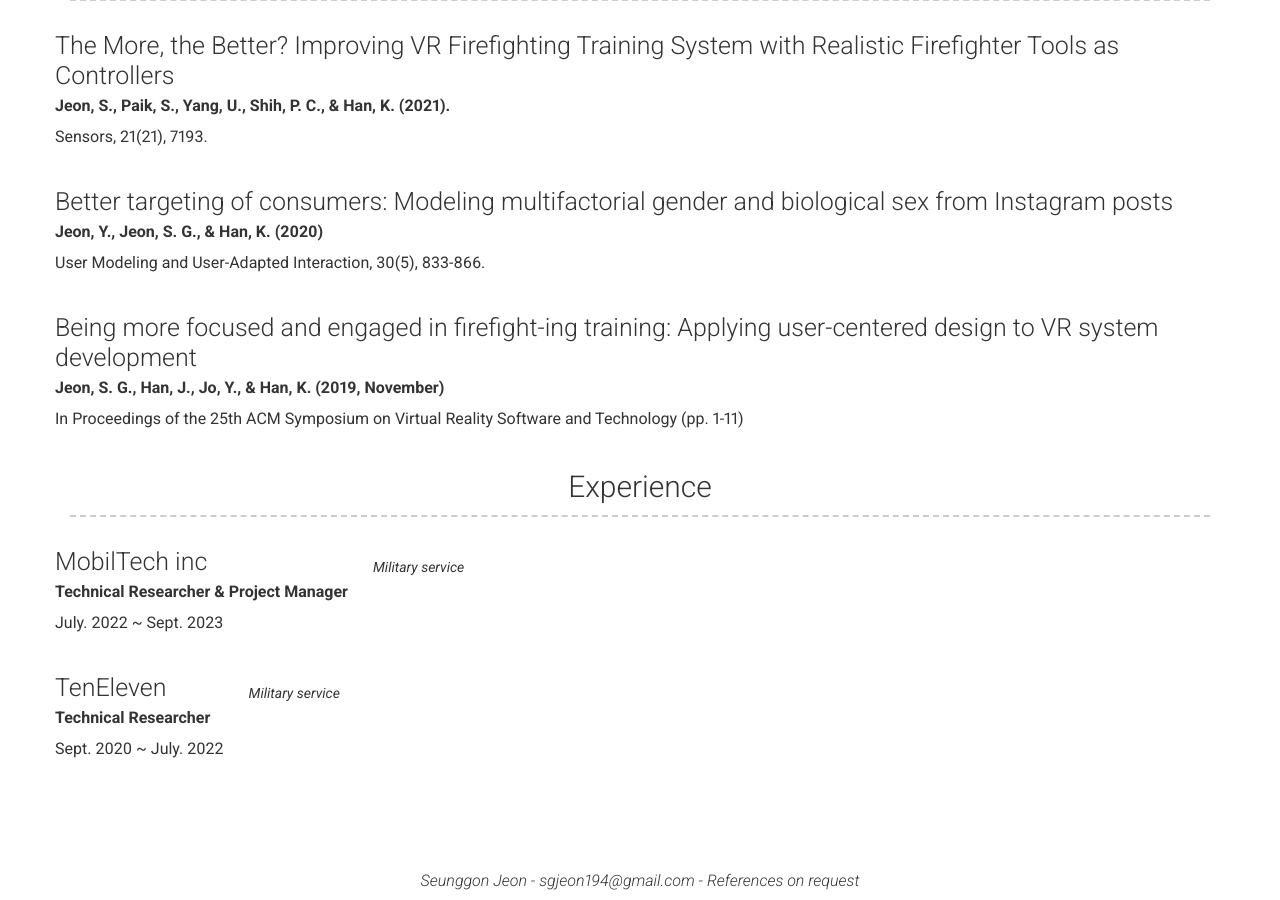
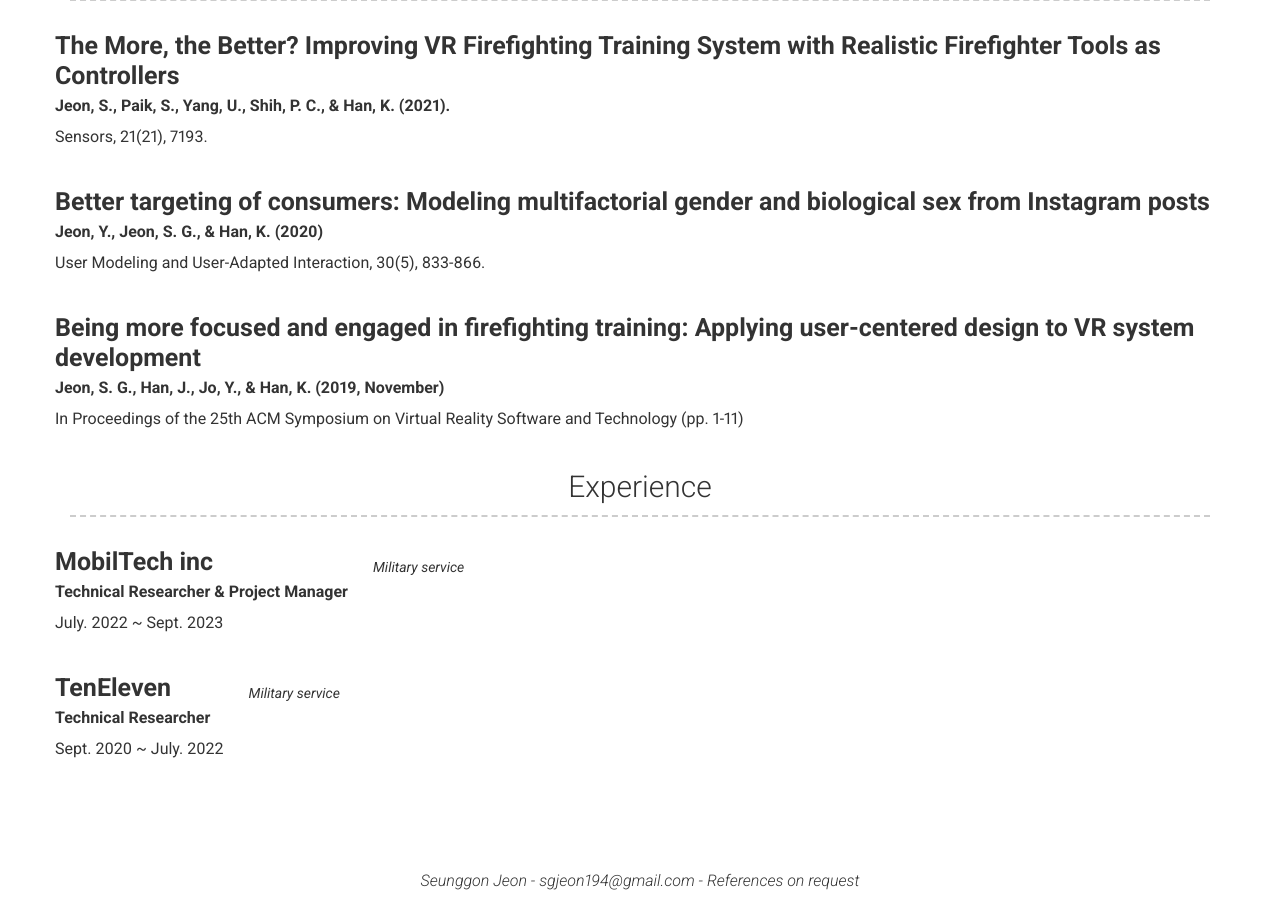
Before and after one commit to sgjeon194/sgjeon194.github.io, a Jekyll site: the page built from index.md, in a window 1280 px wide and 900 px high, scrolled down 576 px. Built offline with Jekyll 4.4.1, drawn with Linux system fonts in a browser that asks for light colours; nearby versions of some CDN libraries.

Commit message:
publications

```diff
--- a/_config.yml
+++ b/_config.yml
@@ -80,7 +80,7 @@ content:
         sub_title: Jeon, Y., Jeon, S. G., & Han, K. (2020)
         caption: User Modeling and User-Adapted Interaction, 30(5), 833-866.
       - layout: left
-        title: "Being more focused and engaged in firefight-ing training: Applying user-centered design to VR system development"
+        title: "Being more focused and engaged in firefighting training: Applying user-centered design to VR system development"
         sub_title: Jeon, S. G., Han, J., Jo, Y., & Han, K. (2019, November)
         caption: In Proceedings of the 25th ACM Symposium on Virtual Reality Software and Technology (pp. 1-11)
 
--- a/_includes/section-list.html
+++ b/_includes/section-list.html
@@ -1,7 +1,7 @@
 {% for item in include.content %}
   <div class="row clearfix layout layout-{{item.layout | default: 'left'}} border-{{item.border | default: 'no'}}">
     <div><!--  class="col-xs-12 col-sm-4 col-md-3 col-print-12 details"-->
-      <h4 id="{{ item.title | slugify }}">{{ item.title }}</h4>
+      <h4 style="font-weight: 700;" id="{{ item.title | slugify }}">{{ item.title }}</h4>
       {%- if item.sub_title -%}<p><b>{{ item.sub_title }}</b></p>{%- endif -%}
       {%- if item.caption -%}<p>{{ item.caption }}</p>{%- endif -%}
 
```
